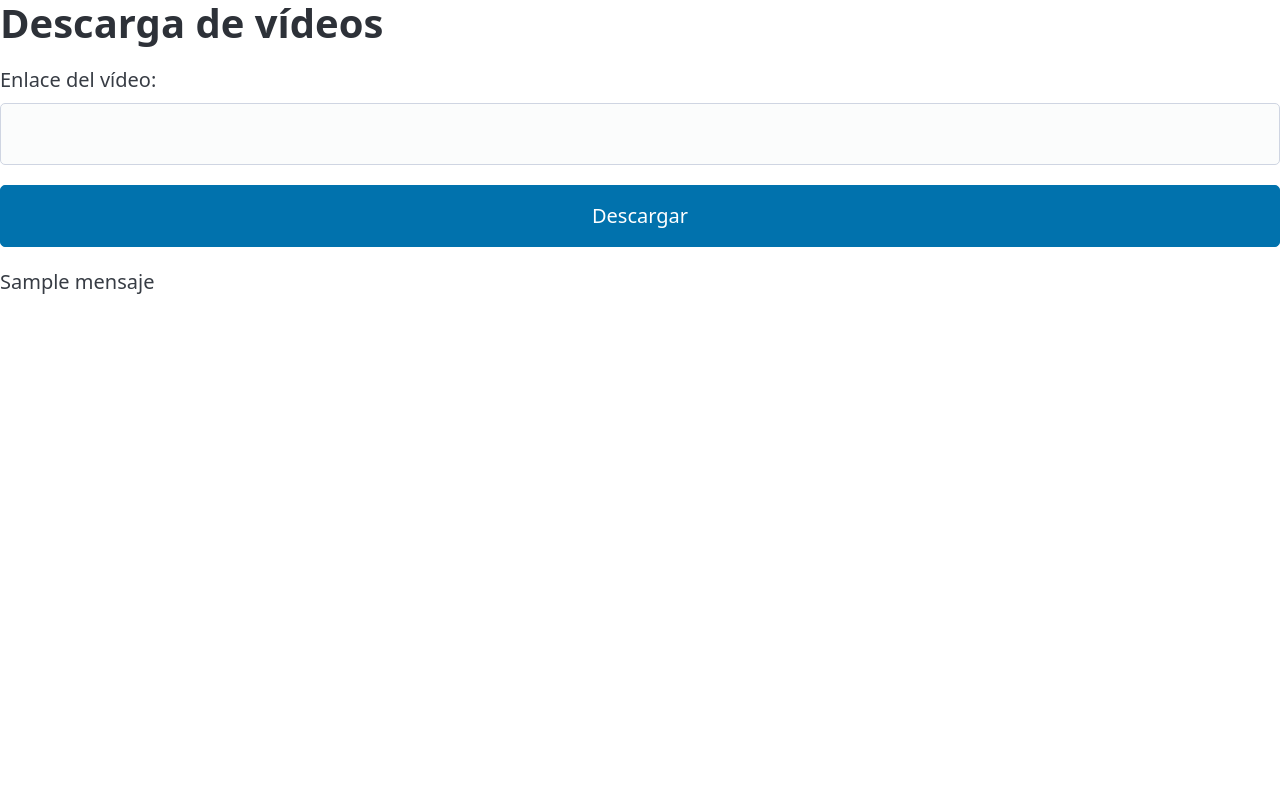
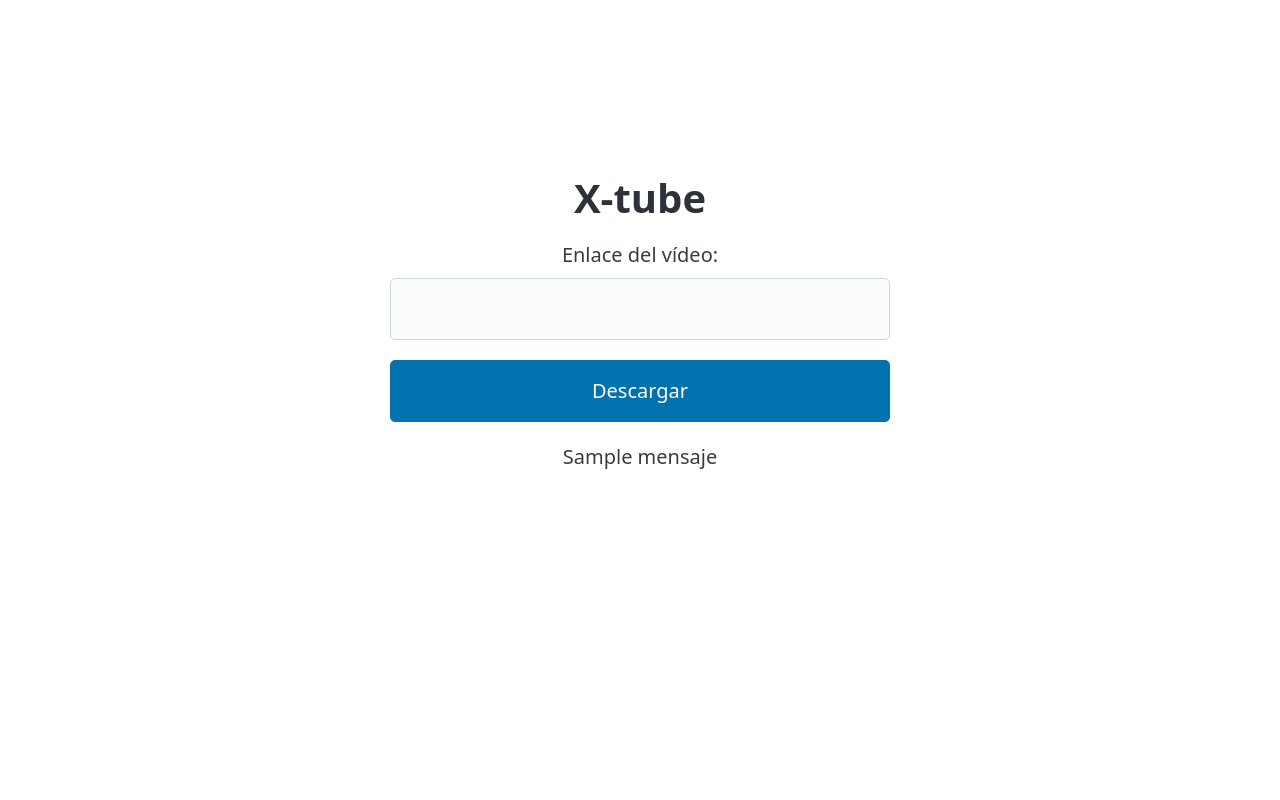
Before and after one commit to xvipj/X-tube, a Django app: template download/templates/download.html in a window 1280 px wide. Run offline with Django 5.2, Linux system fonts and the light colour scheme; the template is opened without the code that fills it: most values are stand-ins (such as "Sample title", 1, 10 or a date in 2020); some libraries are stand-ins or nearby versions.

Commit message:
x-tube:v2

```diff
--- /dev/null
+++ b/download/static/css/style.css
@@ -0,0 +1,18 @@
+*{
+    padding: 0;
+    margin: 0;
+    box-sizing: border-box;
+}
+.container-download{
+    width: 100%;
+    height: 100vh;
+    display: flex;
+    align-items: center;
+    justify-content: center;
+}
+form{
+    width: 500px;
+    height: 450px;
+    text-align: center;
+    gap: 10px;
+}
--- a/download/templates/base.html
+++ b/download/templates/base.html
@@ -5,6 +5,7 @@
     <meta charset="UTF-8">
     <meta name="viewport" content="width=device-width, initial-scale=1.0">
     <link rel="stylesheet" href="https://cdn.jsdelivr.net/npm/@picocss/pico@2/css/pico.min.css"/>
+    <link rel="stylesheet" href="{% static 'css/style.css' %}">
     <title>{% block title %}{% endblock title %}</title>
 </head>
 <body>
--- a/download/templates/download.html
+++ b/download/templates/download.html
@@ -1,12 +1,16 @@
 {% extends 'base.html' %}
 
+{% block title %}X-tube download{% endblock title %}
+
 {% block content %}
-<h1>Descarga de vídeos</h1>
+<div class="container-download">
     <form method="post">
+        <h1>X-tube</h1>
         {% csrf_token %}
         <label for="enlace_video">Enlace del vídeo:</label>
         <input type="text" name="enlace_video" id="enlace_video">
         <button type="submit">Descargar</button>
+        <p>{{ mensaje }}</p>
     </form>
-<p>{{ mensaje }}</p>
+</div>
 {% endblock %}
--- a/download/views.py
+++ b/download/views.py
@@ -11,8 +11,8 @@ def download_video(request):
             stream = youtube.streams.get_highest_resolution()
             stream.download(ruta_descarga)
             mensaje = "¡Vídeo descargado correctamente!"
-        except Exception as e:
-            mensaje = f"Error al descargar: {e}"
+        except Exception:
+            mensaje = "ingrese la url"
 
         return render(request, 'download.html', {'mensaje': mensaje})
 
```
Lines whose indentation alone changed are shown as unchanged.
